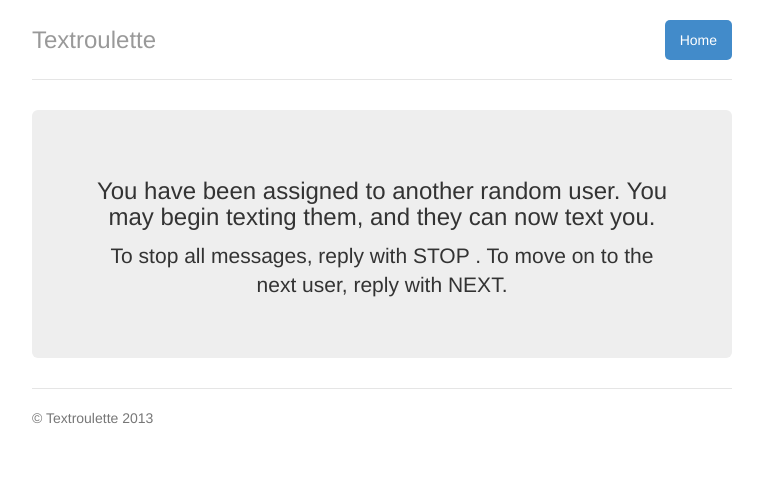
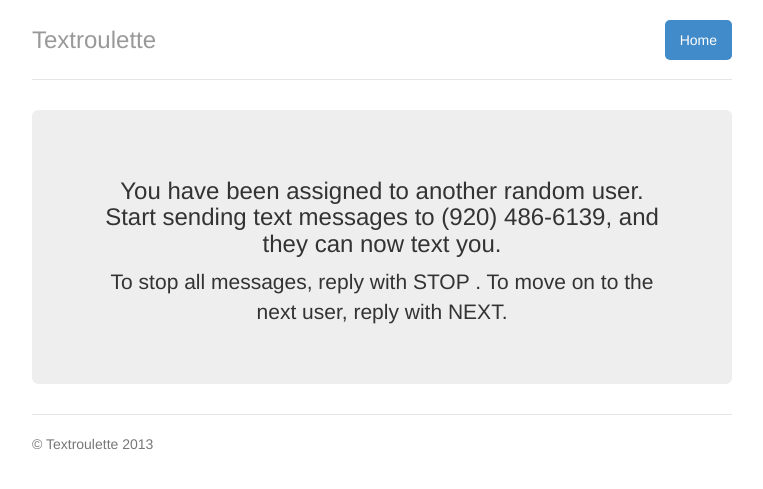
Before and after one commit to jpulec/textroulette, a Django app: page /success/ in a window 1280 px wide. Shown: the top 489 px of the page, without its empty margins (258-1021 px from the left). Run offline with Django 3.2, Linux system fonts and the light colour scheme; some libraries are stand-ins or nearby versions.

Commit message:
Update success.html

```diff
--- a/textroulette/templates/main/success.html
+++ b/textroulette/templates/main/success.html
@@ -6,7 +6,7 @@
 {% block body %}
 
 <div class="jumbotron">
-    <h3>You have been assigned to another random user. You may begin texting them, and they can now text you.</h3>
+    <h3>You have been assigned to another random user. Start sending text messages to (920) 486-6139, and they can now text you.</h3>
     <p>To stop all messages, reply with STOP . To move on to the next user, reply with NEXT.</p>
 </div>
 
```
